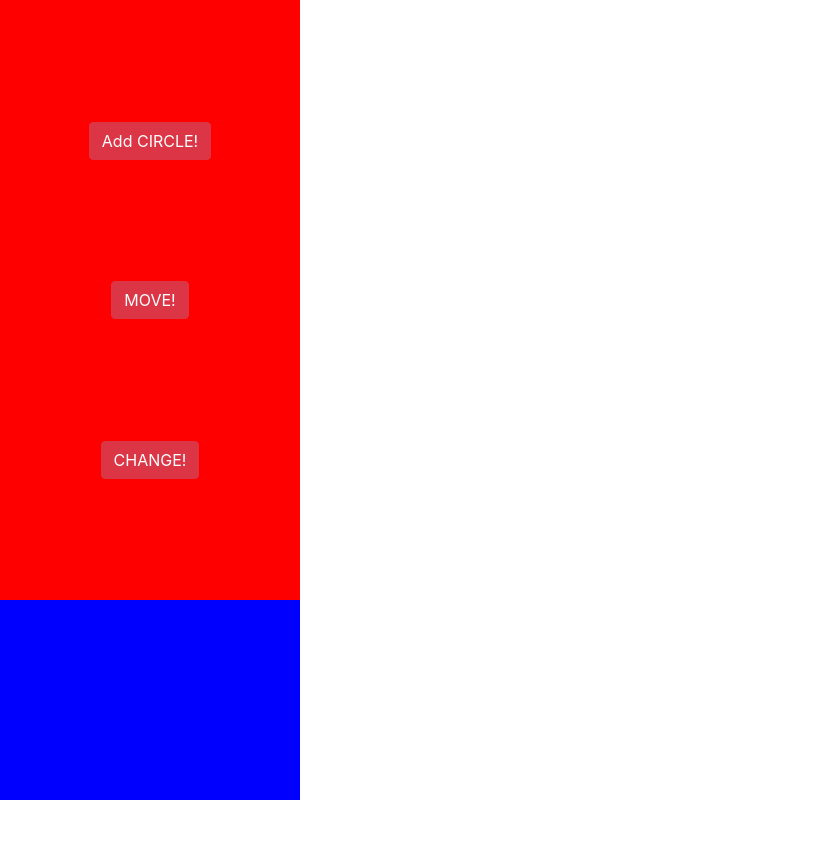
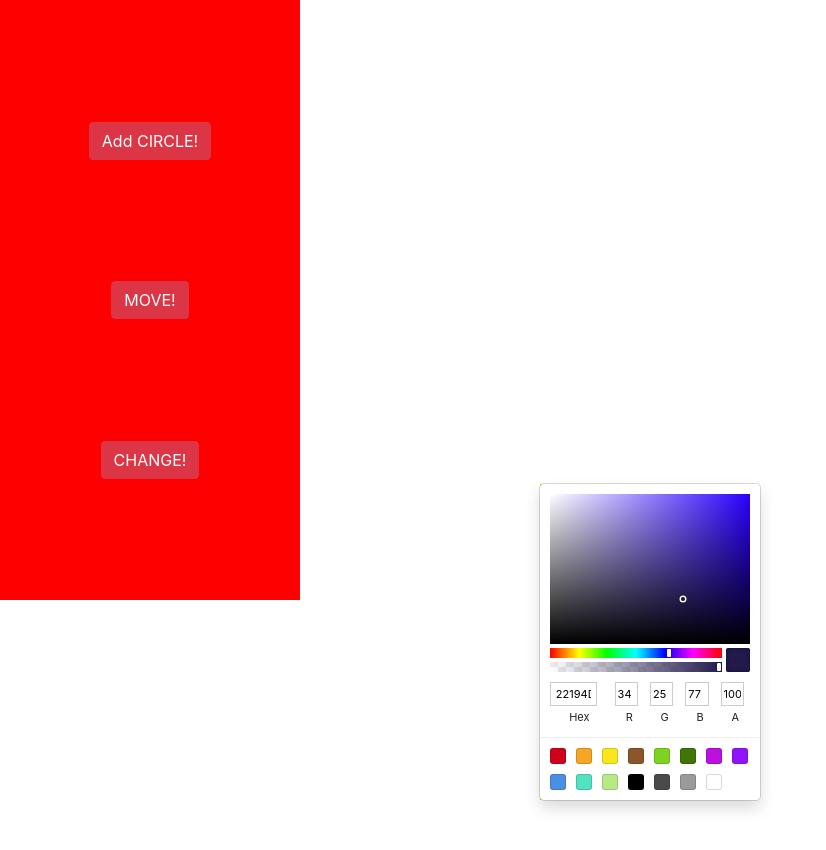
Before and after one commit to Buggerfal/reactApp, a React (Create React App) app: page / in a window 1280 px wide. Shown: the top 850 px of the page, without its empty margins (0-826 px from the left). Before the commit the page ends 800 px from the top, so only its background shows below. Built offline with nearby package versions, Linux system fonts and the light colour scheme.

Commit message:
add new component (picker-color)

```diff
--- a/package.json
+++ b/package.json
@@ -5,6 +5,7 @@
   "dependencies": {
     "bootstrap": "^4.2.1",
     "react": "^16.6.3",
+    "react-color": "^2.17.0",
     "react-dom": "^16.6.3",
     "react-scripts": "2.1.1",
     "reactstrap": "^6.5.0"
--- a/public/index.html
+++ b/public/index.html
@@ -6,6 +6,6 @@
   </head>
   <body>
     <div id="root"></div>
-
+    <div id="context"></div>
   </body>
 </html>
--- a/src/css/style.css
+++ b/src/css/style.css
@@ -1,16 +1,30 @@
 #root {
-    /* display: flex; */
     width: 300px;
-    height: 800px;
-    background-color: blue;
+    height: 950px;
     text-align: center;
+    position: absolute
+}
+
+#context {
+    width: 300px;
+    background-color: yellow;
 }
 
 .menu {
     display: flex;
     background-color: red;
-    width: 100%;
+    width: 300px;
     height: 600px;
     flex-direction: column;
     justify-content: space-evenly;
 }
+
+#picker {
+    background-color: gold;
+    position: absolute;
+    bottom: 0;
+    left: 0;
+    right: 0;
+    margin: 0 auto;
+    width: 200px;
+}
--- a/src/index.jsx
+++ b/src/index.jsx
@@ -3,7 +3,7 @@ import {render} from 'react-dom';
 import './css/style.css';
 import 'bootstrap/dist/css/bootstrap.min.css';
 import { Button } from 'reactstrap';
-
+import { SketchPicker } from 'react-color';
 
 const buttonAddCircle = 'Add CIRCLE';
 const buttonMove = 'MOVE';
@@ -51,6 +51,16 @@ class BtnChange extends React.Component {
     }
 }
 
+class Picker extends React.Component {
+    render() {
+        return (
+            <div id='picker'>
+                <SketchPicker />
+            </div>
+        );
+    }
+}
+
 class MainMenu extends React.Component {
     render() {
         return (
@@ -61,4 +71,5 @@ class MainMenu extends React.Component {
     }
 }
 
-render (<MainMenu/>, document.getElementById('root'))
+render (<MainMenu/>, document.getElementById('root'));
+render (<Picker/>, document.getElementById('context'));
```
